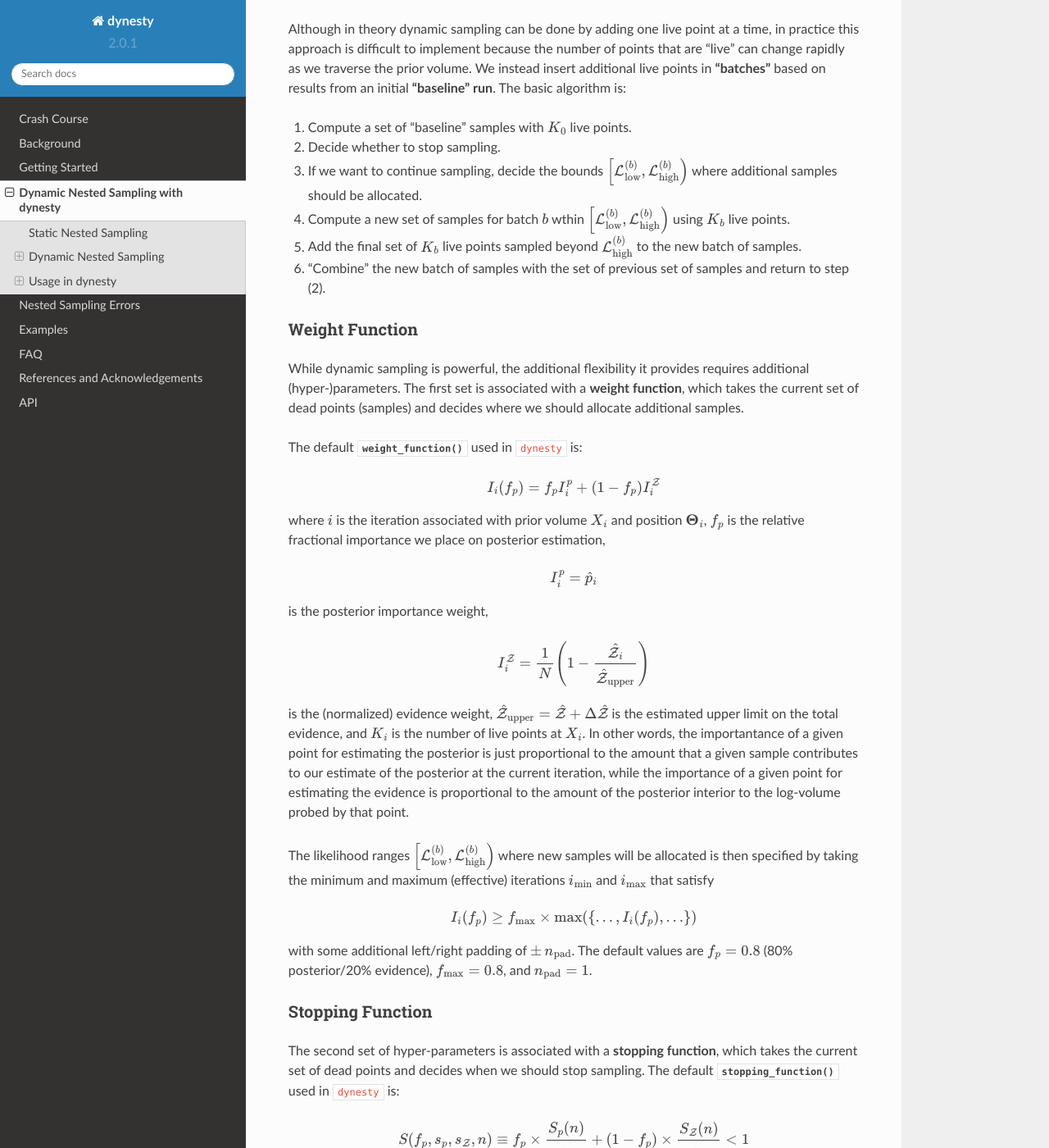
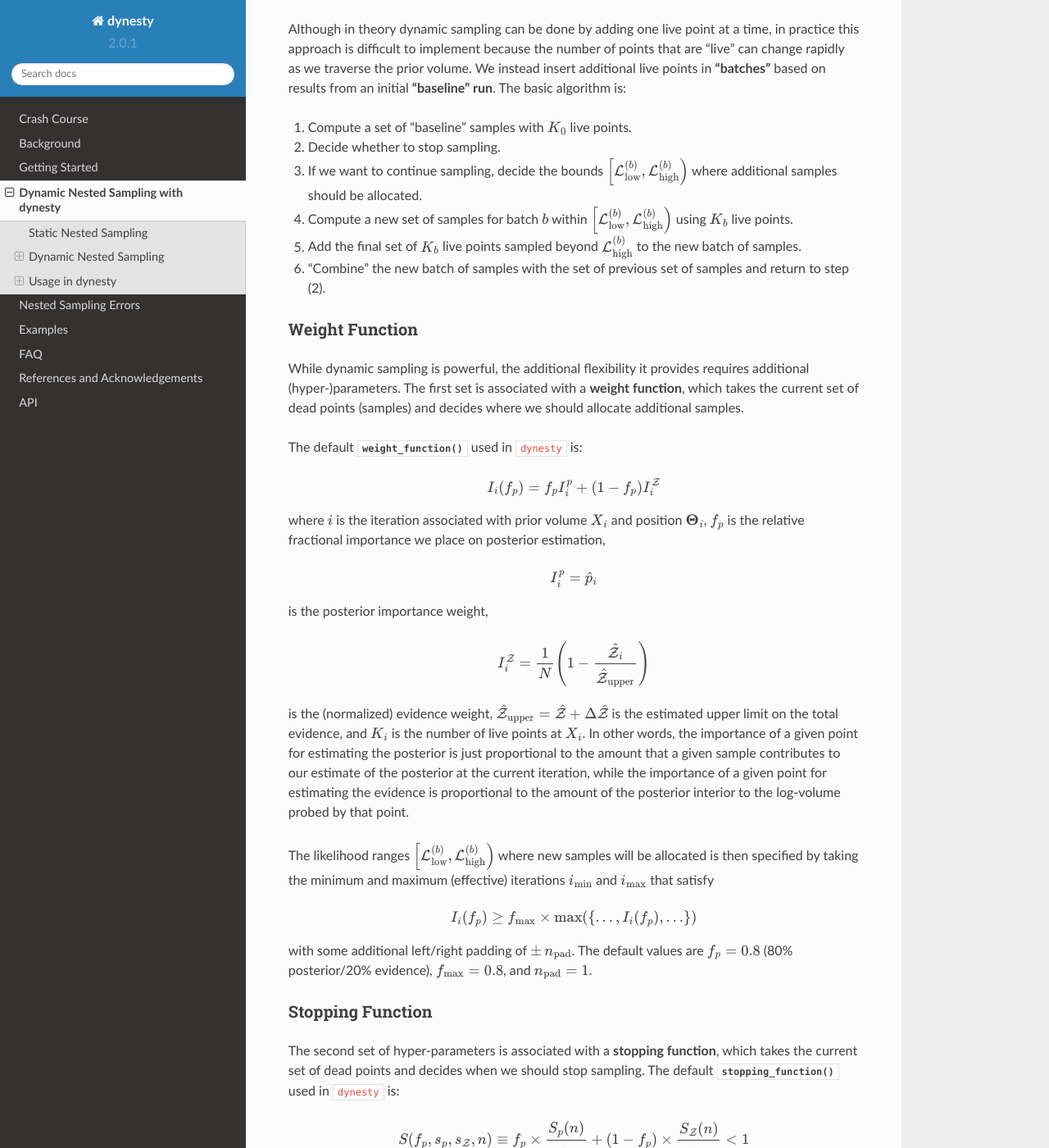
Before and after one commit to joshspeagle/dynesty, a Sphinx documentation site: the page built from docs/source/dynamic.rst, in a window 1280 px wide and 1400 px high, scrolled down 2554 px. Shown: the whole window at 82% size. Built offline with Sphinx 7.4.7 and the Read the Docs theme 2.0.0, drawn with Linux system fonts in a browser that asks for light colours; the version number is read from the project's files by our own code; some of the changed text lies outside the part shown.

Commit message:
update docs

```diff
--- a/docs/source/dynamic.rst
+++ b/docs/source/dynamic.rst
@@ -116,7 +116,7 @@
    \mathcal{L}_{\textrm{high}}^{(b)} \right)`
    where additional samples should be allocated.
 
-#. Compute a new set of samples for batch :math:`b` wthin
+#. Compute a new set of samples for batch :math:`b` within
    :math:`\left[ \mathcal{L}_{\textrm{low}}^{(b)},
    \mathcal{L}_{\textrm{high}}^{(b)} \right)`
    using :math:`K_b` live points.
@@ -161,7 +161,7 @@
 is the (normalized) evidence weight, :math:`\hat{\mathcal{Z}}_{\textrm{upper}}
 = \hat{\mathcal{Z}} + \Delta\hat{\mathcal{Z}}` is the estimated upper limit
 on the total evidence, and :math:`K_i` is the number of live points at
-:math:`X_i`. In other words, the importantance of a given point for estimating
+:math:`X_i`. In other words, the importance of a given point for estimating
 the posterior is just proportional to the amount that a
 given sample contributes to our estimate of the posterior at the current
 iteration, while the importance of a given point for estimating the
--- a/docs/source/errors.rst
+++ b/docs/source/errors.rst
@@ -288,7 +288,7 @@
 and **uniform** shrinkage.
 
 We can simulate the joint distribution of these prior volumes by identifying
-continguous sequences of strictly decreasing live points and then simulating
+contiguous sequences of strictly decreasing live points and then simulating
 random numbers using `numpy.random.exponential`.
 
 Jittering Runs
```
Also changed, not shown: other parts of docs/source/dynamic.rst (+1 -1 lines), 1 other file.
